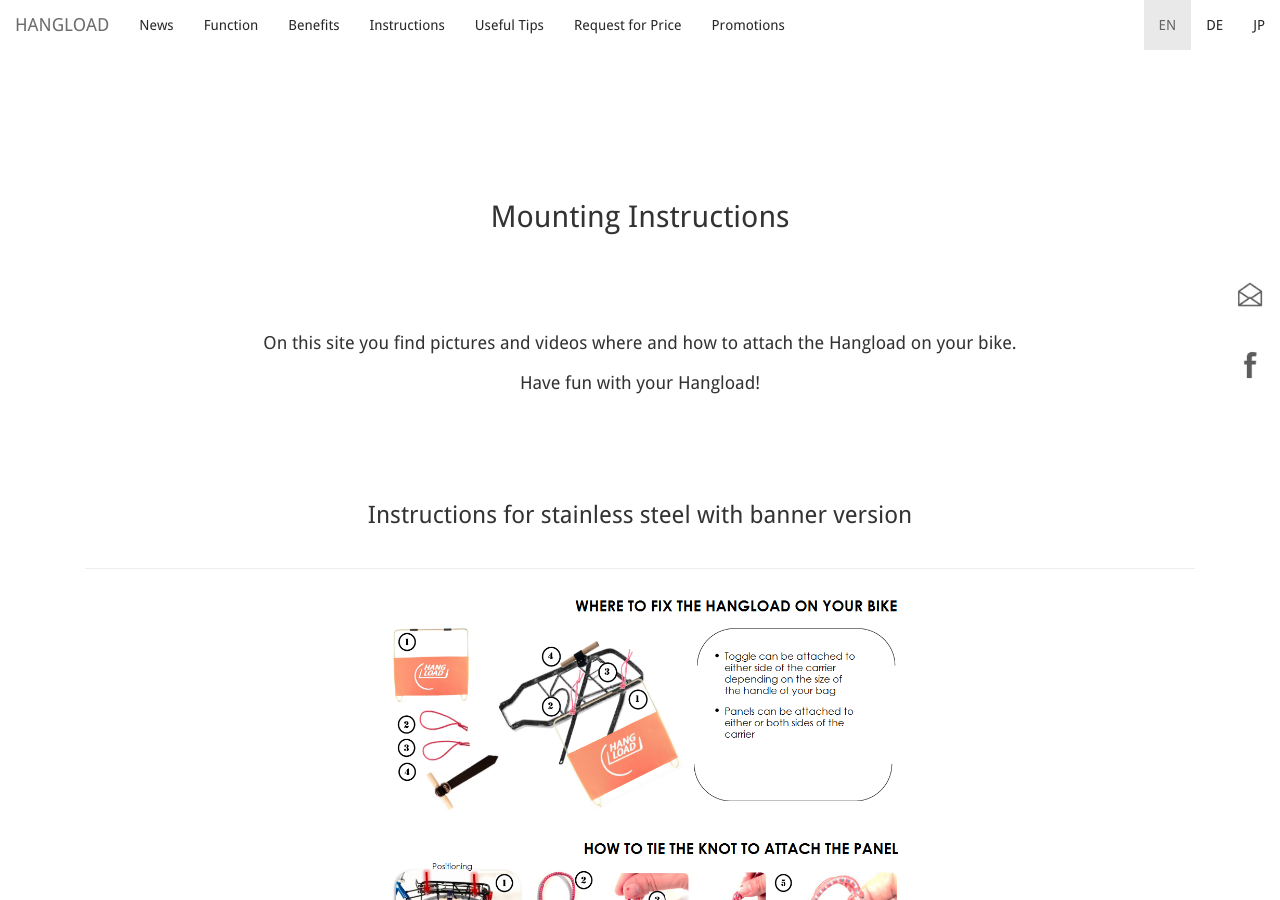
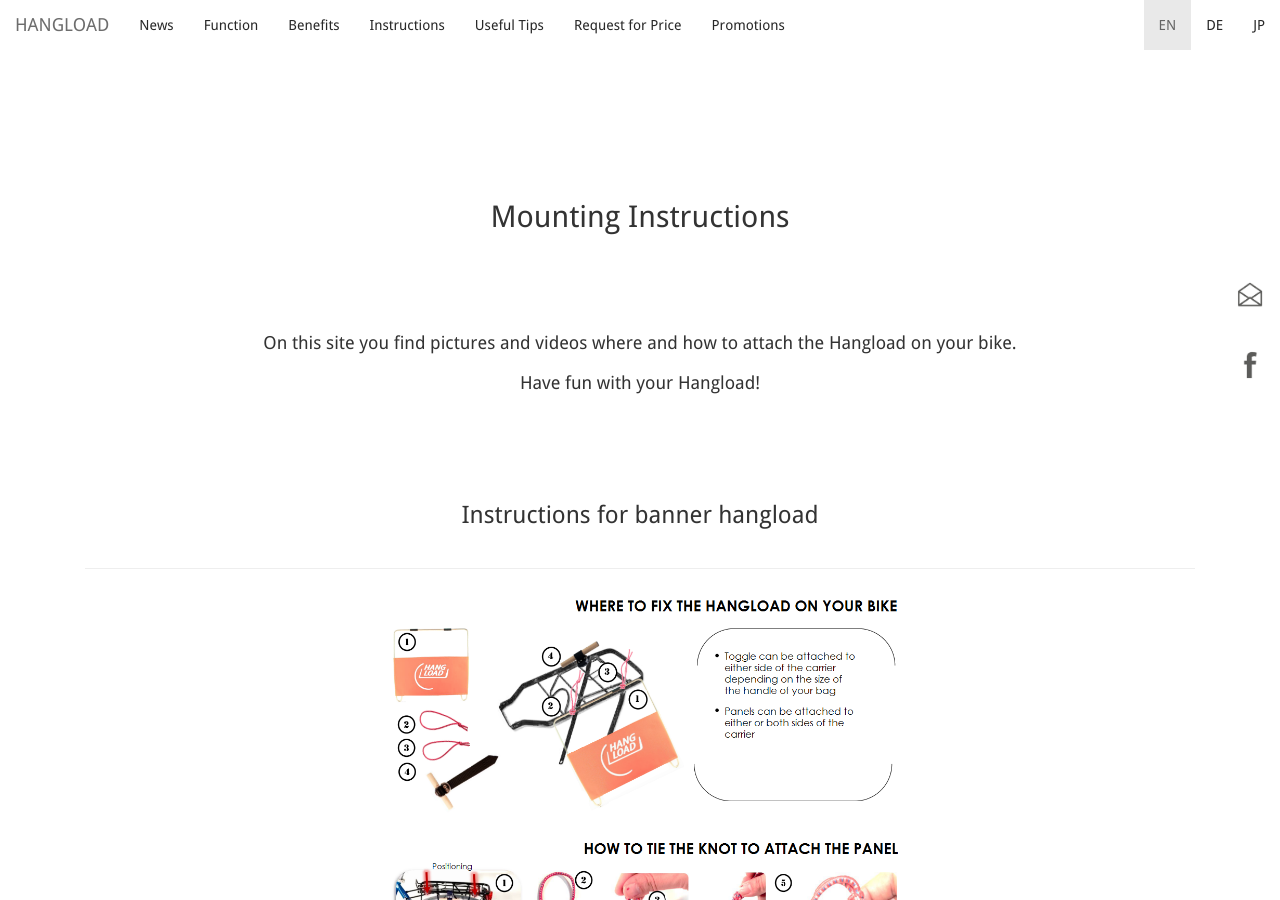
Before and after one commit to bodokaiser/hangload.com, a Jekyll site: the page built from instructions/index.html, in a window 1280 px wide and 900 px high. Built offline with Jekyll 4.4.1, drawn with Linux system fonts in a browser that asks for light colours; nearby versions of some CDN libraries; library files that are not in the unit come from our copies; Markdown is read by kramdown in place of the engine named in the settings.

Commit message:
Update index.html

```diff
--- a/instructions/index.html
+++ b/instructions/index.html
@@ -20,7 +20,7 @@
 <br>
 
 
-<h3 class="text-center"> Instructions for stainless steel with banner version </h3>
+<h3 class="text-center"> Instructions for banner hangload </h3>
 <br>
 </div>
 </div>
```
